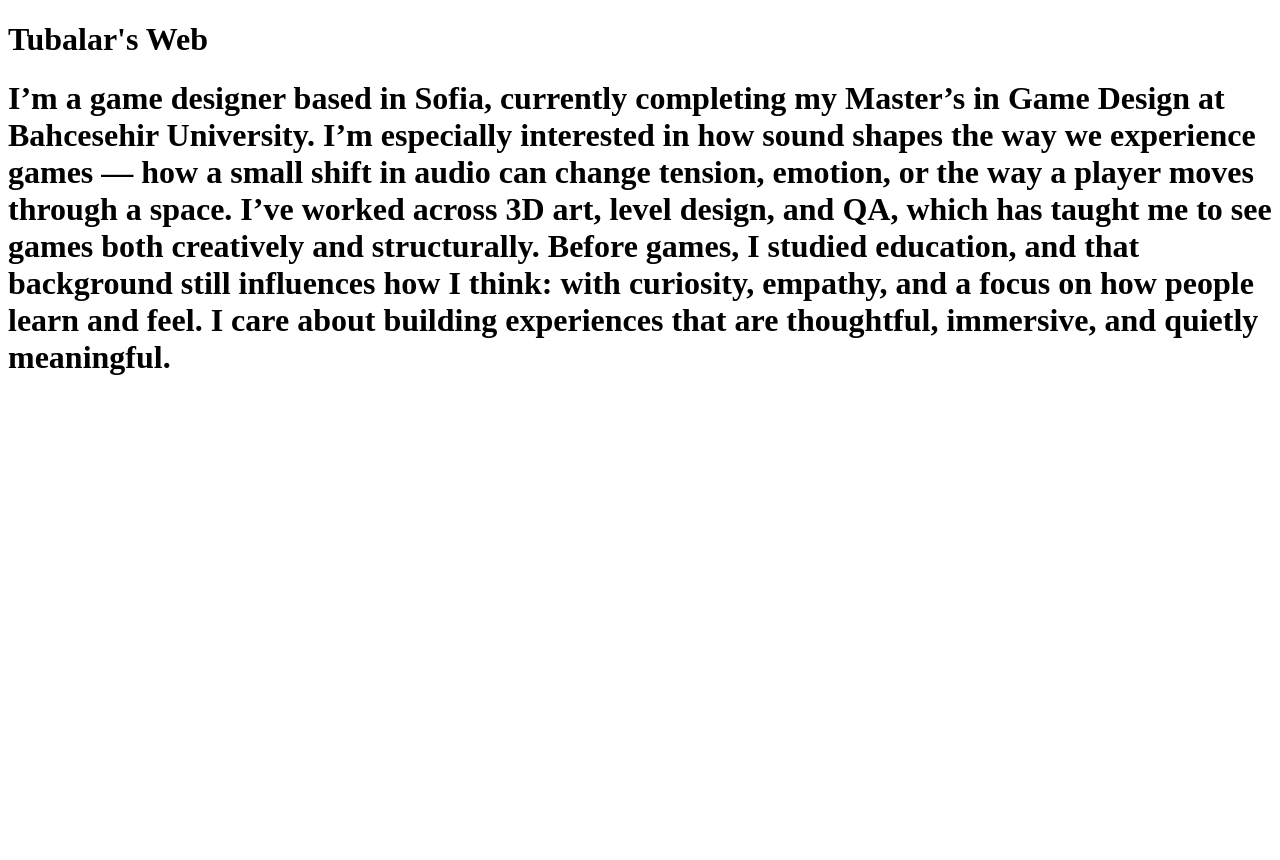
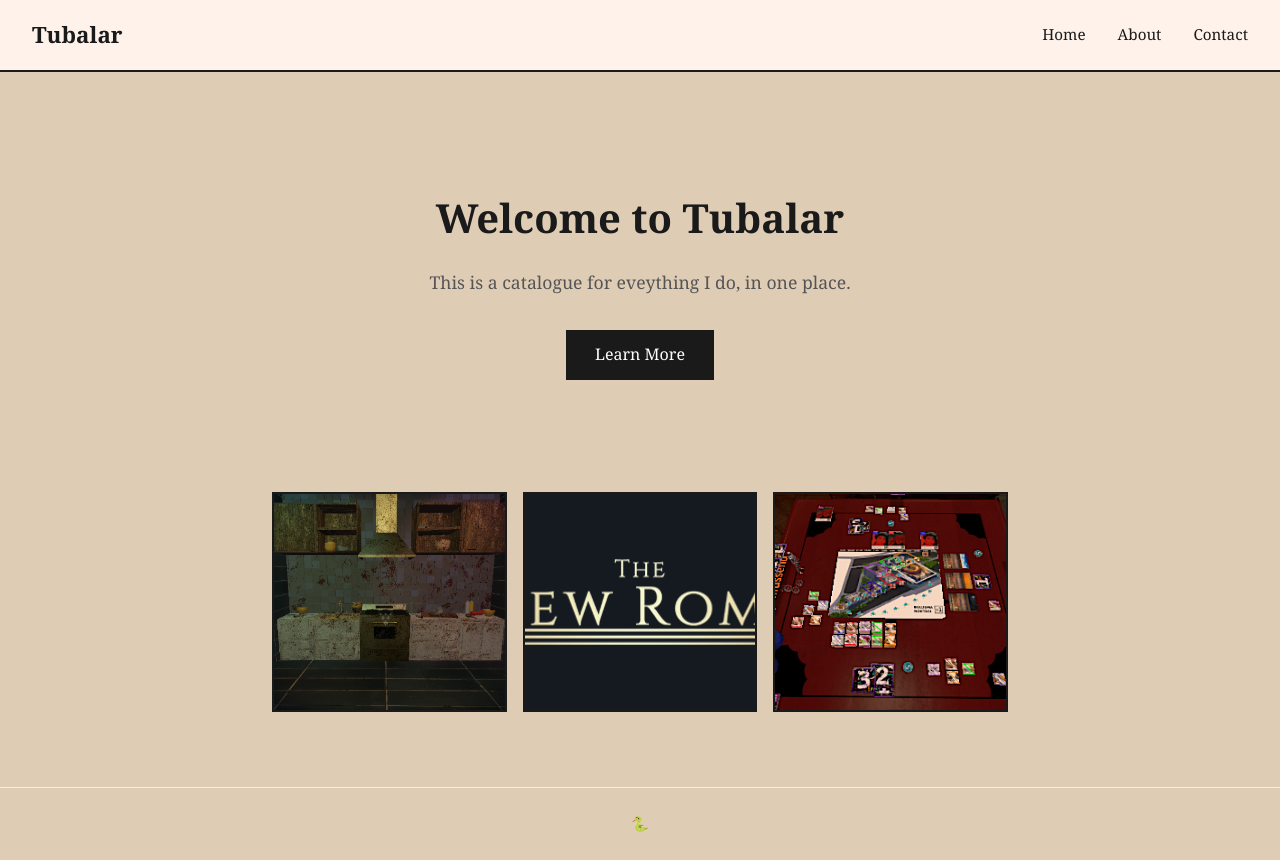
Before and after one commit to enchantrar/tubalar.com, a Flask app: page / in a window 1280 px wide. Before the commit the page ends 375 px from the top, so only its background shows below. Run offline with Flask 3, Linux system fonts and the light colour scheme.

Commit message:
Intro to CSS and Lightbox

```diff
--- a/app.py
+++ b/app.py
@@ -1,11 +1,31 @@
-from flask import Flask, redirect, url_for, render_template
+from flask import Flask, render_template, request, flash, redirect, url_for
 
 app = Flask(__name__)
+app.secret_key = "change-this-in-production"  # needed for flash messages
+
 
 @app.route("/")
+def home():
+    return render_template("home.html")
 
-def home():
-    return render_template("index.html", content=["Testing"])
+
+@app.route("/about")
+def about():
+    return render_template("about.html")
+
+
+@app.route("/contact", methods=["GET", "POST"])
+def contact():
+    if request.method == "POST":
+        name = request.form.get("name")
+        message = request.form.get("message")
+        if name and message:
+            flash(f"Thanks {name}! Your message was received.", "success")
+        else:
+            flash("Please fill in all fields.", "error")
+        return redirect(url_for("contact"))
+    return render_template("contact.html")
+
 
 if __name__ == "__main__":
     app.run(debug=True)
--- /dev/null
+++ b/requirements.txt
@@ -0,0 +1 @@
+flask>=3.0.0
--- /dev/null
+++ b/static/css/style.css
@@ -0,0 +1,120 @@
+* { box-sizing: border-box; margin: 0; padding: 0; }
+
+body {
+    font-family: Georgia, serif;
+    background: #dfccb5;
+    color: #1a1a1a;
+    line-height: 1.7;
+}
+
+/* Nav */
+nav {
+    display: flex;
+    justify-content: space-between;
+    align-items: center;
+    padding: 1rem 2rem;
+    border-bottom: 2px solid #1a1a1a;
+    background: #fff2ea;
+}
+nav .logo { font-size: 1.4rem; font-weight: bold; text-decoration: none; color: #1a1a1a; }
+nav ul { list-style: none; display: flex; gap: 2rem; }
+nav ul a { text-decoration: none; color: #1a1a1a; font-size: 0.95rem; }
+nav ul a:hover { text-decoration: underline; }
+
+/* Main content */
+main { max-width: 800px; margin: 0 auto; padding: 3rem 2rem; min-height: 80vh; }
+
+/* Hero */
+.hero { text-align: center; padding: 4rem 0; }
+.hero h1 { font-size: 2.5rem; margin-bottom: 1rem; }
+.hero p { color: #555; font-size: 1.1rem; margin-bottom: 2rem; }
+
+/* Page sections */
+.page h1 { font-size: 2rem; margin-bottom: 1.5rem; border-bottom: 2px solid #1a1a1a; padding-bottom: 0.5rem; }
+.page ul { padding-left: 1.5rem; margin-top: 1rem; }
+.page li { margin: 0.5rem 0; }
+code { background: #f0f0f0; padding: 0.1rem 0.4rem; border-radius: 3px; font-size: 0.9em; }
+
+/* Button */
+.btn {
+    display: inline-block;
+    padding: 0.7rem 1.8rem;
+    background: #1a1a1a;
+    color: #fff;
+    text-decoration: none;
+    border: none;
+    cursor: pointer;
+    font-size: 1rem;
+    font-family: inherit;
+}
+.btn:hover { background: #444; }
+
+/* Form */
+form { display: flex; flex-direction: column; gap: 1rem; max-width: 500px; margin-top: 1.5rem; }
+label { font-weight: bold; font-size: 0.9rem; }
+input, textarea {
+    padding: 0.7rem;
+    border: 2px solid #ddd;
+    font-family: inherit;
+    font-size: 1rem;
+    background: #fff;
+}
+input:focus, textarea:focus { outline: none; border-color: #1a1a1a; }
+
+/* Flash messages */
+.flash {
+    padding: 0.8rem 1.2rem;
+    margin-bottom: 1.5rem;
+    border-left: 4px solid;
+}
+.flash.success { background: #f0fdf4; border-color: #22c55e; color: #166534; }
+.flash.error   { background: #fef2f2; border-color: #ef4444; color: #991b1b; }
+
+/* Footer */
+footer { text-align: center; padding: 1.5rem; border-top: 1px solid #eee; color: #888; font-size: 0.9rem; }
+
+.gallery { margin-top: 3rem; width: 100%; }
+.gallery-grid {
+    display: grid;
+    grid-template-columns: repeat(3, 1fr);
+    gap: 1rem;
+    width: 100%;
+}
+.gallery-item {
+    overflow: hidden;
+}
+.gallery-item img {
+    width: 100%;
+    height: 220px;
+    object-fit: cover;
+    display: block;
+    border: 2px solid #1a1a1a;
+}
+.gallery-item img:hover {
+    opacity: 0.85;
+    transition: opacity 0.2s ease;
+
+
+#lightbox {
+    display: none;
+    position: fixed;
+    top: 0; left: 0;
+    width: 100%; height: 100%;
+    background: rgba(0,0,0,0.6);
+    z-index: 1000;
+    justify-content: center;
+    align-items: center;
+    cursor: pointer;
+}
+#lightbox.active {
+    display: flex;
+}
+#lightbox-img {
+    width: 600px;
+    max-width: 90%;
+    height: auto;
+    object-fit: contain;
+    box-shadow: 0 10px 40px rgba(0,0,0,0.5);
+    cursor: default;
+}
+}
--- a/templates/base.html
+++ b/templates/base.html
@@ -1,12 +1,35 @@
 <!DOCTYPE html>
-<html>
+<html lang="en">
 <head>
-    <title>{% block title %}{% endblock %}</title>
-    </head>
-    <body>
-        <h1>{{"Tubalar's Web"}}</h1>
-        {% block content %}
+    <meta charset="UTF-8">
+    <meta name="viewport" content="width=device-width, initial-scale=1.0">
+    <title>{% block title %}Welcome to Tubalar{% endblock %}</title>
+    <link rel="stylesheet" href="{{ url_for('static', filename='css/style.css') }}">
+</head>
+<body>
+    <nav>
+        <a href="{{ url_for('home') }}" class="logo">Tubalar</a>
+        <ul>
+            <li><a href="{{ url_for('home') }}">Home</a></li>
+            <li><a href="{{ url_for('about') }}">About</a></li>
+            <li><a href="{{ url_for('contact') }}">Contact</a></li>
+        </ul>
+    </nav>
 
-        {% endblock %}
-    </body>
+    <main>
+        {% with messages = get_flashed_messages(with_categories=true) %}
+            {% if messages %}
+                {% for category, message in messages %}
+                    <div class="flash {{ category }}">{{ message }}</div>
+                {% endfor %}
+            {% endif %}
+        {% endwith %}
+
+        {% block content %}{% endblock %}
+    </main>
+
+    <footer>
+        <p>🐍</p>
+    </footer>
+</body>
 </html>
--- /dev/null
+++ b/templates/home.html
@@ -0,0 +1,45 @@
+{% extends "base.html" %}
+{% block title %}Tubalar{% endblock %}
+
+{% block content %}
+<section class="hero">
+    <h1>Welcome to Tubalar</h1>
+    <p>This is a catalogue for eveything I do, in one place.</p>
+    <a href="{{ url_for('about') }}" class="btn">Learn More</a>
+</section>
+
+<section class="gallery">
+    <div class="gallery-grid">
+        <div class="gallery-item">
+            <img src="{{ url_for('static', filename='images/photo1.png') }}" alt="Photo 1" onclick="openLightbox(this)">
+        </div>
+        <div class="gallery-item">
+            <img src="{{ url_for('static', filename='images/photo2.png') }}" alt="Photo 2" onclick="openLightbox(this)">
+        </div>
+        <div class="gallery-item">
+            <img src="{{ url_for('static', filename='images/photo3.png') }}" alt="Photo 3" onclick="openLightbox(this)">
+        </div>
+    </div>
+</section>
+
+<div id="lightbox">
+    <img id="lightbox-img" src="" alt="">
+</div>
+
+<script>
+    function openLightbox(img) {
+        document.getElementById('lightbox-img').src = img.src;
+        document.getElementById('lightbox').classList.add('active');
+    }
+    function closeLightbox() {
+        document.getElementById('lightbox').classList.remove('active');
+    }
+    document.getElementById('lightbox').addEventListener('click', function(e) {
+        if (e.target === this) closeLightbox();
+    });
+    document.addEventListener('keydown', function(e) {
+        if (e.key === 'Escape') closeLightbox();
+    });
+</script>
+
+{% endblock %}
--- a/templates/index.html
+++ /dev/null
@@ -1,11 +0,0 @@
-{% extends "base.html" %}
-{% block title %}Home Page{% endblock %}
-{% block content %}
-<h1>
-    I’m a game designer based in Sofia, currently completing my Master’s in Game Design at Bahcesehir University.
-    I’m especially interested in how sound shapes the way we experience games — how a small shift in audio can change tension, emotion, or the way a player moves through a space.
-    I’ve worked across 3D art, level design, and QA, which has taught me to see games both creatively and structurally.
-    Before games, I studied education, and that background still influences how I think: with curiosity, empathy, and a focus on how people learn and feel.
-    I care about building experiences that are thoughtful, immersive, and quietly meaningful.
-</h1>
-{% endblock%}
```
Also changed, not shown: templates/about.html (added, +28 -0 lines), templates/contact.html (added, +17 -0 lines), README.md, static/images/photo1.png (added), static/images/photo2.png (added), static/images/photo3.png (added).
